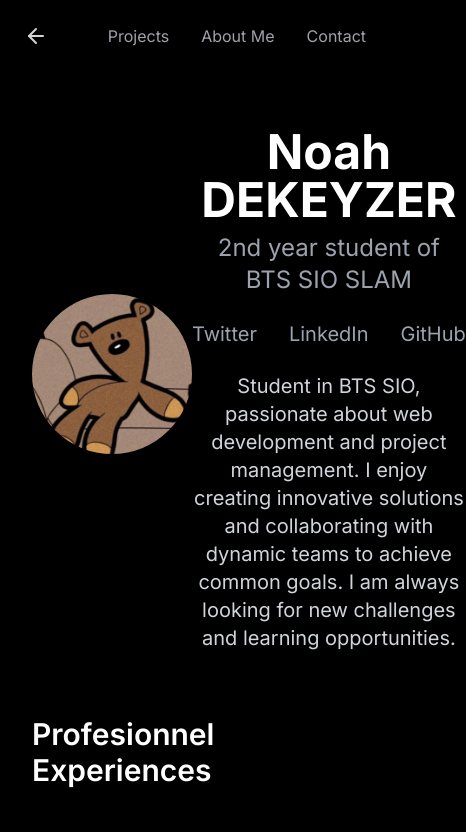
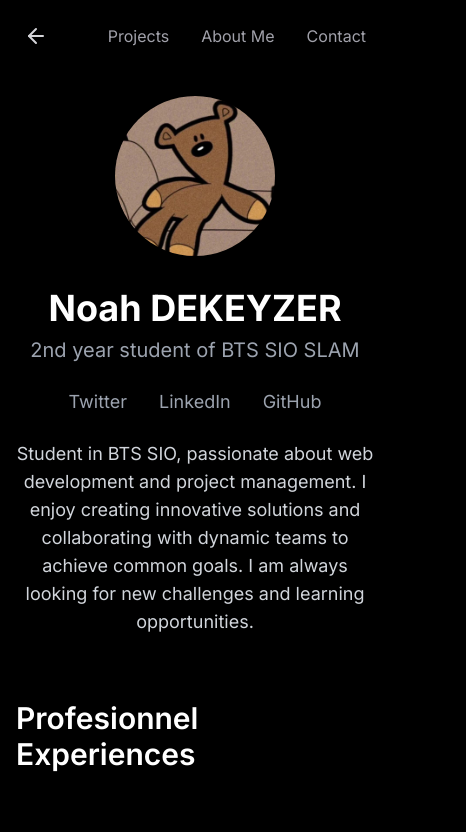
Before and after one commit to Nozito/portfolio-dev, a Next.js app: page /about in a window 390 px wide. Shown: the top 832 px of the page, 466 px wide, since content can reach past the window. Built offline with nearby package versions, Linux system fonts and the light colour scheme; what tailwindcss-debug-screens would draw is missing.

Commit message:
Améliorer la structure et la présentation de la page À propos, en ajustant les styles et en supprimant les espaces inutiles. Ajouter des liens pour les projets sur la page Projets.

```diff
--- a/app/about/page.tsx
+++ b/app/about/page.tsx
@@ -41,7 +41,6 @@ const languageItems = [
     { icon: <SiPhp />, color: "grey", label: "PHP" },
     { icon: <SiSymfony />, color: "grey", label: "Symfony" },
     { icon: <SiMysql />, color: "gray", label: "MySQL" },
-
 ];
 
 const toolsItems = [
@@ -58,20 +57,18 @@ const toolsItems = [
     { icon: <SiAdobephotoshop />, color: "grey", label: "Photoshop" },
     { icon: <SiAdobexd />, color: "grey", label: "Adobe XD" },
     { icon: <BiLogoMicrosoft />, color: "grey", label: "Suite Microsoft" },
-
 ];
-
 
 export default function AboutPage() {
     return (
         <div className="bg-dark text-white">
             <Navigation />
-            <main className="max-w-screen-xl mx-auto px-8 py-24">
+            <main className="max-w-screen-xl mx-auto px-4 py-24">
                 {/* Hero Section */}
-                <header className="flex items-center justify-between space-y-8 lg:space-y-0">
+                <header className="flex flex-col lg:flex-row items-center justify-between space-y-8 lg:space-y-0">
                     <div className="flex justify-center w-full lg:w-1/3">
                         {/* Profile Image */}
-                        <div className="relative w-40 h-40 rounded-full overflow-hidden ">
+                        <div className="relative w-40 h-40 rounded-full overflow-hidden">
                             <img
                                 src="/noah.jpeg"
                                 alt="Mon portrait"
@@ -81,15 +78,15 @@ export default function AboutPage() {
                     </div>
                     <div className="lg:w-2/3 lg:pl-12 text-center lg:text-left">
                         {/* Name and Title */}
-                        <h1 className="text-5xl font-bold text-white">Noah DEKEYZER</h1>
-                        <p className="text-2xl text-gray-400 mt-2">2nd year student of BTS SIO SLAM</p>
+                        <h1 className="text-4xl sm:text-5xl font-bold text-white">Noah DEKEYZER</h1>
+                        <p className="text-xl sm:text-2xl text-gray-400 mt-2">2nd year student of BTS SIO SLAM</p>
                         {/* Social Media Links */}
                         <div className="flex space-x-8 mt-6 justify-center lg:justify-start">
                             <a
                                 href="https://twitter.com"
                                 target="_blank"
                                 rel="noopener noreferrer"
-                                className="text-gray-400 hover:text-grey-400 transition-colors text-xl"
+                                className="text-gray-400 hover:text-grey-400 transition-colors text-lg sm:text-xl"
                             >
                                 Twitter
                             </a>
@@ -97,7 +94,7 @@ export default function AboutPage() {
                                 href="https://linkedin.com"
                                 target="_blank"
                                 rel="noopener noreferrer"
-                                className="text-gray-400 hover:text-grey-600 transition-colors text-xl"
+                                className="text-gray-400 hover:text-grey-600 transition-colors text-lg sm:text-xl"
                             >
                                 LinkedIn
                             </a>
@@ -105,14 +102,14 @@ export default function AboutPage() {
                                 href="https://github.com"
                                 target="_blank"
                                 rel="noopener noreferrer"
-                                className="text-gray-400 hover:text-gray-500 transition-colors text-xl"
+                                className="text-gray-400 hover:text-gray-500 transition-colors text-lg sm:text-xl"
                             >
                                 GitHub
                             </a>
                         </div>
 
                         {/* Short description */}
-                        <p className="mt-6 text-xl text-gray-300 max-w-3xl mx-auto lg:mx-0">
+                        <p className="mt-6 text-lg sm:text-xl text-gray-300 max-w-3xl mx-auto lg:mx-0">
                             Student in BTS SIO, passionate about web development and project management. I enjoy creating innovative solutions and collaborating with dynamic teams to achieve common goals.
                             I am always looking for new challenges and learning opportunities.
                         </p>
@@ -120,7 +117,7 @@ export default function AboutPage() {
                 </header>
 
                 {/* Work Experience Section */}
-                <section className="mt-16 flex lg:w-full lg:pl-12 lg:text-left">
+                <section className="mt-16 flex flex-col lg:flex-row lg:w-full lg:pl-12 lg:text-left">
                     <div className="space-y-8 w-full lg:w-2/3">
                         <h2 className="text-3xl font-semibold text-white">Profesionnel Experiences</h2>
 
@@ -177,7 +174,7 @@ export default function AboutPage() {
                 </section>
 
                 {/* Studies Section */}
-                <section className="mt-16 flex lg:w-full lg:pl-12 lg:text-left">
+                <section className="mt-16 flex flex-col lg:flex-row lg:w-full lg:pl-12 lg:text-left">
                     <div className="space-y-8 w-full lg:w-2/3">
                         <h2 className="text-3xl font-semibold text-white">Studies</h2>
                         <div className="p-8">
@@ -199,7 +196,7 @@ export default function AboutPage() {
                     </div>
                 </section>
 
-                <section className="mt-16 flex  lg:w-full lg:pl-12 lg:text-left">
+                <section className="mt-16 flex flex-col lg:flex-row lg:w-full lg:pl-12 lg:text-left">
                     <div className="space-y-8 w-full lg:w-2/3">
                         <h2 className="text-3xl font-semibold text-white">Languages and Skills</h2>
                         <div className="p-8">
--- a/app/projects/page.tsx
+++ b/app/projects/page.tsx
@@ -94,6 +94,7 @@ export default function ProjectsPage() {
 
         <section className="grid grid-cols-1 gap-8 mx-auto lg:grid-cols-2">
           <Card>
+            <Link href={`/projects/${featured.slug}`} passHref>
             <article className="relative w-full h-full p-4 md:p-8">
               <div className="flex items-center justify-between text-xs text-zinc-100">
                 <time dateTime={new Date(featured.date).toISOString()}>
@@ -103,13 +104,12 @@ export default function ProjectsPage() {
               <h2 className="mt-4 text-3xl font-bold text-zinc-100 sm:text-4xl font-display">{featured.title}</h2>
               <p className="mt-4 leading-8 text-zinc-400">{featured.description}</p>
               <div className="absolute bottom-4 md:bottom-8">
-                <Link href={`/projects/${featured.slug}`}>
                   <p className="hidden text-zinc-200 hover:text-zinc-50 lg:block cursor-pointer">
                     Read more <span aria-hidden="true">&rarr;</span>
                   </p>
-                </Link>
               </div>
             </article>
+            </Link>
           </Card>
 
           <div className="flex flex-col w-full gap-8 border-t border-gray-900/10 lg:border-t-0">
```
